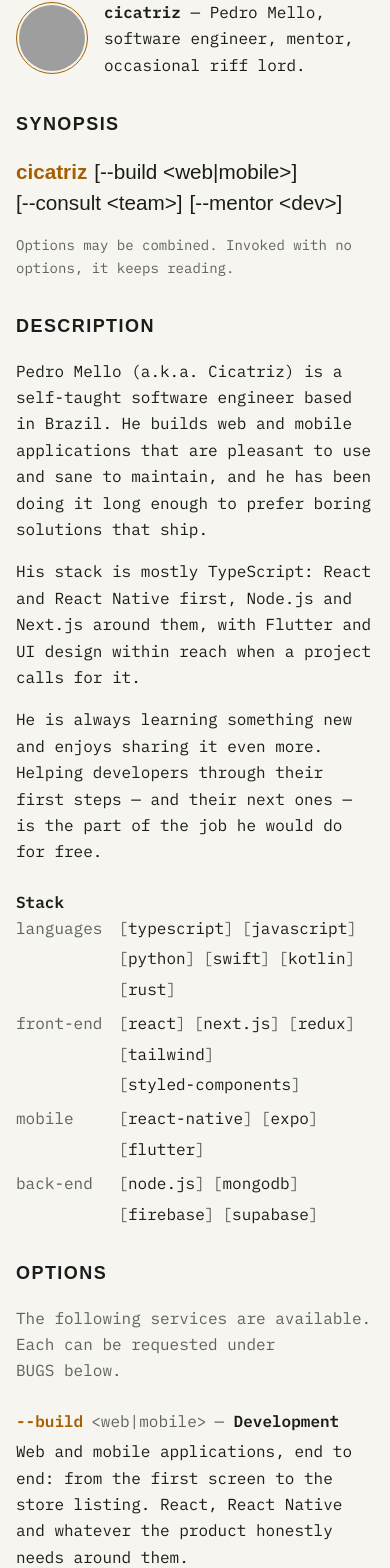
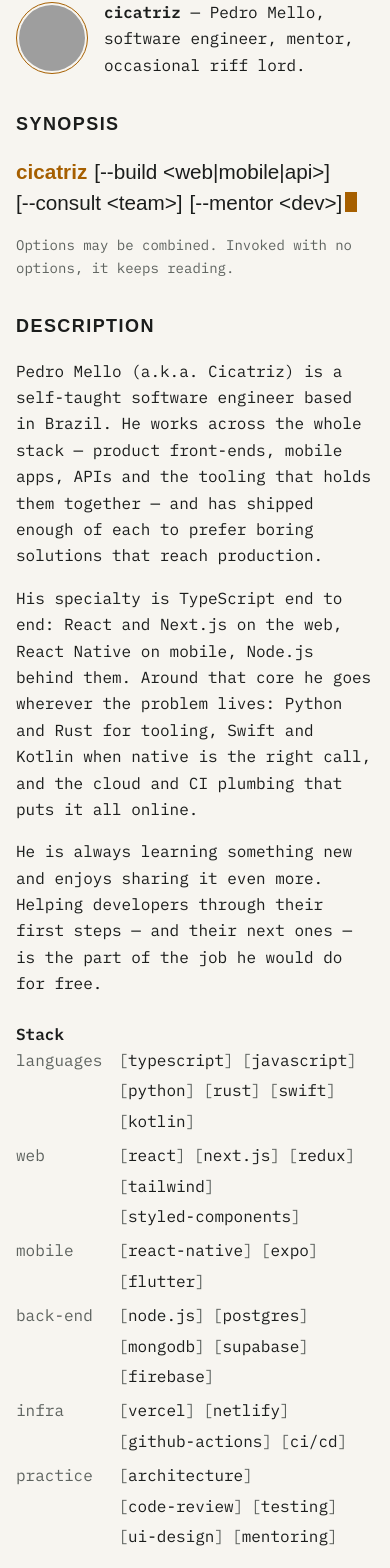
Before and after one commit to cicatrizdev/cicatriz-dev, a Next.js app: page /en in a window 390 px wide. Shown: the part 195-1763 px from the top of the page. Built offline with nearby package versions, Linux system fonts and the light colour scheme; grey boxes are pictures that could not be loaded; a web font is replaced by a local one.

Commit message:
feat(content): position as a generalist engineer with TypeScript specialties
DESCRIPTION, meta description, --build service, stack groups, keywords
and JSON-LD no longer read as web/mobile only.

```diff
--- a/src/components/seo/JsonLd.tsx
+++ b/src/components/seo/JsonLd.tsx
@@ -17,7 +17,16 @@
     address: { '@type': 'PostalAddress', addressCountry: 'BR' },
     sameAs: [site.social.github, site.social.linkedin, site.social.blog],
     knowsLanguage: [langTag.pt, langTag.en],
-    knowsAbout: ['React', 'React Native', 'TypeScript', 'Next.js', 'Node.js'],
+    knowsAbout: [
+      'Software engineering',
+      'TypeScript',
+      'React',
+      'React Native',
+      'Next.js',
+      'Node.js',
+      'Software architecture',
+      'Mentoring',
+    ],
   }
   return (
     <script
--- a/src/content/services.ts
+++ b/src/content/services.ts
@@ -3,11 +3,11 @@
 export const services: readonly Service[] = [
   {
     flag: '--build',
-    arg: '<web|mobile>',
+    arg: '<web|mobile|api>',
     title: { en: 'Development', pt: 'Desenvolvimento' },
     description: {
-      en: 'Web and mobile applications, end to end: from the first screen to the store listing. React, React Native and whatever the product honestly needs around them.',
-      pt: 'Aplicações web e mobile de ponta a ponta: da primeira tela à publicação na loja. React, React Native e o que mais o produto honestamente precisar em volta.',
+      en: 'Web, mobile and back-end applications, end to end: from the first screen to the store listing or the production deploy. React, React Native, Node.js — and whatever the product honestly needs.',
+      pt: 'Aplicações web, mobile e back-end de ponta a ponta: da primeira tela à publicação na loja ou ao deploy em produção. React, React Native, Node.js — e o que mais o produto honestamente precisar.',
     },
   },
   {
--- a/src/content/skills.ts
+++ b/src/content/skills.ts
@@ -1,12 +1,13 @@
 import type { SkillGroup } from '@/content/types'
 
+/** Stack tags under DESCRIPTION. Specialties first; edit freely. */
 export const skills: readonly SkillGroup[] = [
   {
     label: { en: 'languages', pt: 'linguagens' },
-    items: ['typescript', 'javascript', 'python', 'swift', 'kotlin', 'rust'],
+    items: ['typescript', 'javascript', 'python', 'rust', 'swift', 'kotlin'],
   },
   {
-    label: { en: 'front-end', pt: 'front-end' },
+    label: { en: 'web', pt: 'web' },
     items: ['react', 'next.js', 'redux', 'tailwind', 'styled-components'],
   },
   {
@@ -15,6 +16,14 @@
   },
   {
     label: { en: 'back-end', pt: 'back-end' },
-    items: ['node.js', 'mongodb', 'firebase', 'supabase'],
+    items: ['node.js', 'postgres', 'mongodb', 'supabase', 'firebase'],
+  },
+  {
+    label: { en: 'infra', pt: 'infra' },
+    items: ['vercel', 'netlify', 'github-actions', 'ci/cd'],
+  },
+  {
+    label: { en: 'practice', pt: 'prática' },
+    items: ['architecture', 'code-review', 'testing', 'ui-design', 'mentoring'],
   },
 ]
--- a/src/content/ui/en.ts
+++ b/src/content/ui/en.ts
@@ -4,7 +4,7 @@
   meta: {
     title: 'cicatriz(1) — Pedro Mello',
     description:
-      'Manual page for Pedro "Cicatriz" Mello: software engineer in Brazil building web and mobile products with React and React Native, consulting with teams and mentoring developers.',
+      'Manual page for Pedro "Cicatriz" Mello: software engineer in Brazil working across the stack — web, mobile and back-end, TypeScript at the core — consulting with teams and mentoring developers.',
     ogAlt: 'cicatriz(1) — Pedro Mello, software engineer. A man page.',
   },
   chrome: {
@@ -36,8 +36,8 @@
   },
   description: {
     paragraphs: [
-      'Pedro Mello (a.k.a. Cicatriz) is a self-taught software engineer based in Brazil. He builds web and mobile applications that are pleasant to use and sane to maintain, and he has been doing it long enough to prefer boring solutions that ship.',
-      'His stack is mostly TypeScript: React and React Native first, Node.js and Next.js around them, with Flutter and UI design within reach when a project calls for it.',
+      'Pedro Mello (a.k.a. Cicatriz) is a self-taught software engineer based in Brazil. He works across the whole stack — product front-ends, mobile apps, APIs and the tooling that holds them together — and has shipped enough of each to prefer boring solutions that reach production.',
+      'His specialty is TypeScript end to end: React and Next.js on the web, React Native on mobile, Node.js behind them. Around that core he goes wherever the problem lives: Python and Rust for tooling, Swift and Kotlin when native is the right call, and the cloud and CI plumbing that puts it all online.',
       'He is always learning something new and enjoys sharing it even more. Helping developers through their first steps — and their next ones — is the part of the job he would do for free.',
     ],
     skillsLead: 'Stack',
--- a/src/content/ui/pt.ts
+++ b/src/content/ui/pt.ts
@@ -4,7 +4,7 @@
   meta: {
     title: 'cicatriz(1) — Pedro Mello',
     description:
-      'Página de manual de Pedro "Cicatriz" Mello: engenheiro de software no Brasil, construindo produtos web e mobile com React e React Native, consultoria para times e mentoria de devs.',
+      'Página de manual de Pedro "Cicatriz" Mello: engenheiro de software no Brasil atuando em toda a stack — web, mobile e back-end, com TypeScript no centro — consultoria para times e mentoria de devs.',
     ogAlt: 'cicatriz(1) — Pedro Mello, engenheiro de software. Uma man page.',
   },
   chrome: {
@@ -37,8 +37,8 @@
   },
   description: {
     paragraphs: [
-      'Pedro Mello (vulgo Cicatriz) é um engenheiro de software autodidata baseado no Brasil. Constrói aplicações web e mobile agradáveis de usar e sãs de manter — e faz isso há tempo suficiente pra preferir soluções chatas que chegam em produção.',
-      'A stack é majoritariamente TypeScript: React e React Native primeiro, Node.js e Next.js em volta, com Flutter e UI design ao alcance quando o projeto pede.',
+      'Pedro Mello (vulgo Cicatriz) é um engenheiro de software autodidata baseado no Brasil. Atua em toda a stack — front-ends de produto, apps mobile, APIs e o ferramental que segura tudo junto — e já entregou o bastante de cada um pra preferir soluções chatas que chegam em produção.',
+      'A especialidade é TypeScript de ponta a ponta: React e Next.js na web, React Native no mobile, Node.js por trás. Em volta desse núcleo, vai aonde o problema estiver: Python e Rust pra ferramentas, Swift e Kotlin quando nativo é a escolha certa, e o encanamento de cloud e CI que coloca tudo no ar.',
       'Está sempre aprendendo algo novo e gosta ainda mais de compartilhar. Ajudar devs nos primeiros passos — e nos seguintes — é a parte do trabalho que faria de graça.',
     ],
     skillsLead: 'Stack',
--- a/src/lib/metadata.ts
+++ b/src/lib/metadata.ts
@@ -24,7 +24,9 @@
       'React',
       'React Native',
       'Next.js',
+      'Node.js',
       'TypeScript',
+      'software architecture',
       'mentorship',
       'consulting',
       'Brazil',
```
Also changed, not shown: 1 other file (tests, documents, lock files or other folders).
